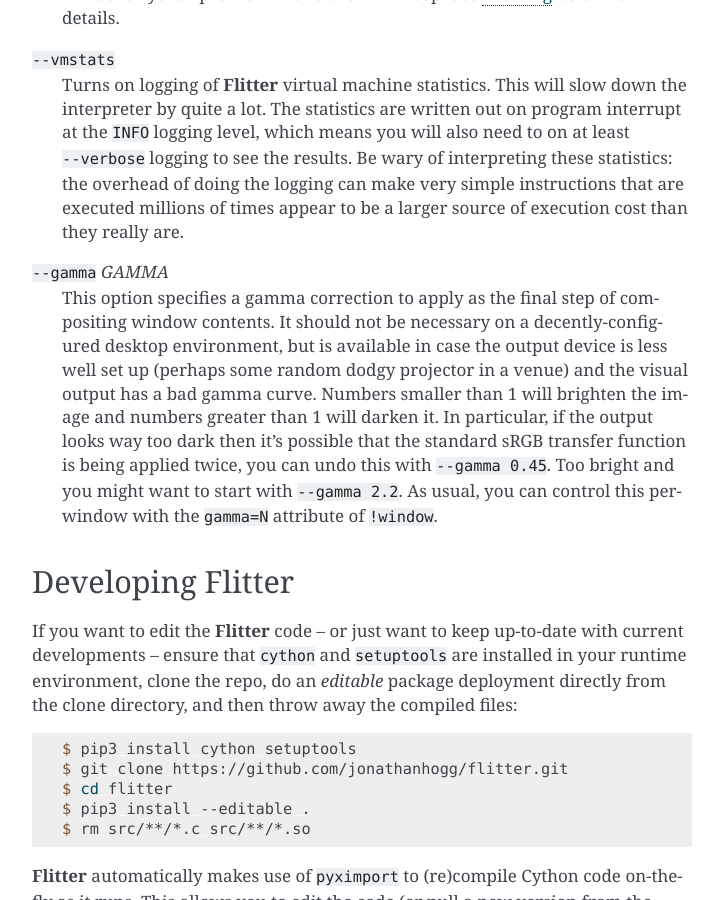
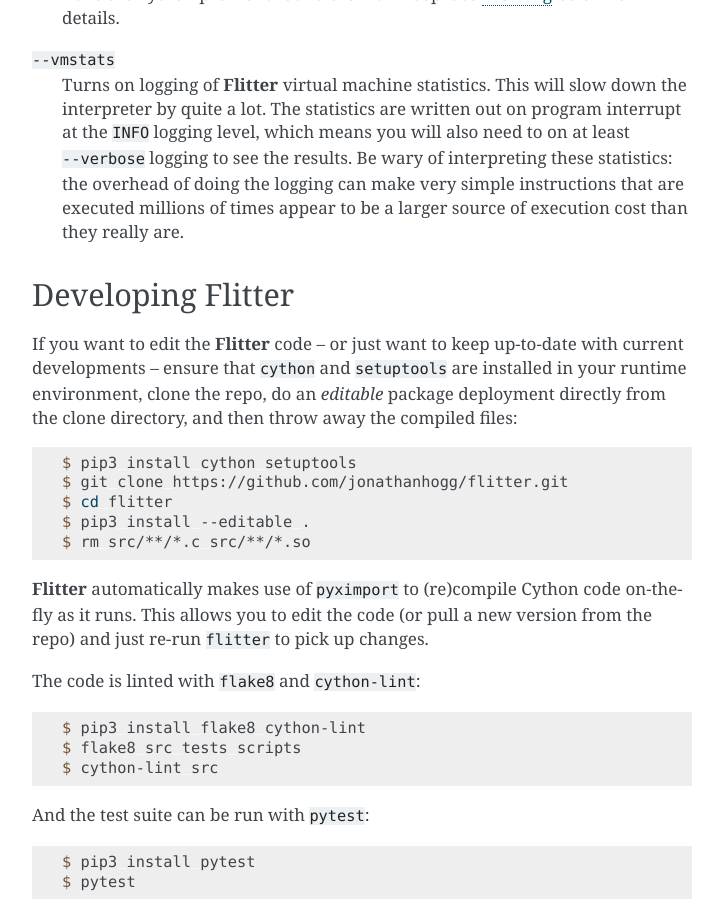
Before and after one commit to jonathanhogg/flitter, a Sphinx documentation site: the page built from docs/install.md, in a window 1280 px wide and 900 px high, scrolled down 4832 px. Shown: the whole window, without its empty margins (388-1111 px from the left). Built offline with Sphinx 7.4.7, drawn with Linux system fonts in a browser that asks for light colours.

Commit message:
`--gamma` option doesn't exist anymore

```diff
--- a/docs/install.md
+++ b/docs/install.md
@@ -235,18 +235,6 @@
 that are executed millions of times appear to be a larger source of execution
 cost than they really are.
 
-`--gamma` *GAMMA*
-: This option specifies a gamma correction to apply as the final step of
-compositing window contents. It should not be necessary on a decently-configured
-desktop environment, but is available in case the output device is less well set
-up (perhaps some random dodgy projector in a venue) and the visual output has a
-bad gamma curve. Numbers smaller than 1 will brighten the image and numbers
-greater than 1 will darken it. In particular, if the output looks way too dark
-then it's possible that the standard sRGB transfer function is being applied
-twice, you can undo this with `--gamma 0.45`. Too bright and you might want to
-start with `--gamma 2.2`. As usual, you can control this per-window with the
-`gamma=N` attribute of `!window`.
-
 ## Developing Flitter
 
 If you want to edit the **Flitter** code – or just want to keep up-to-date with
```
